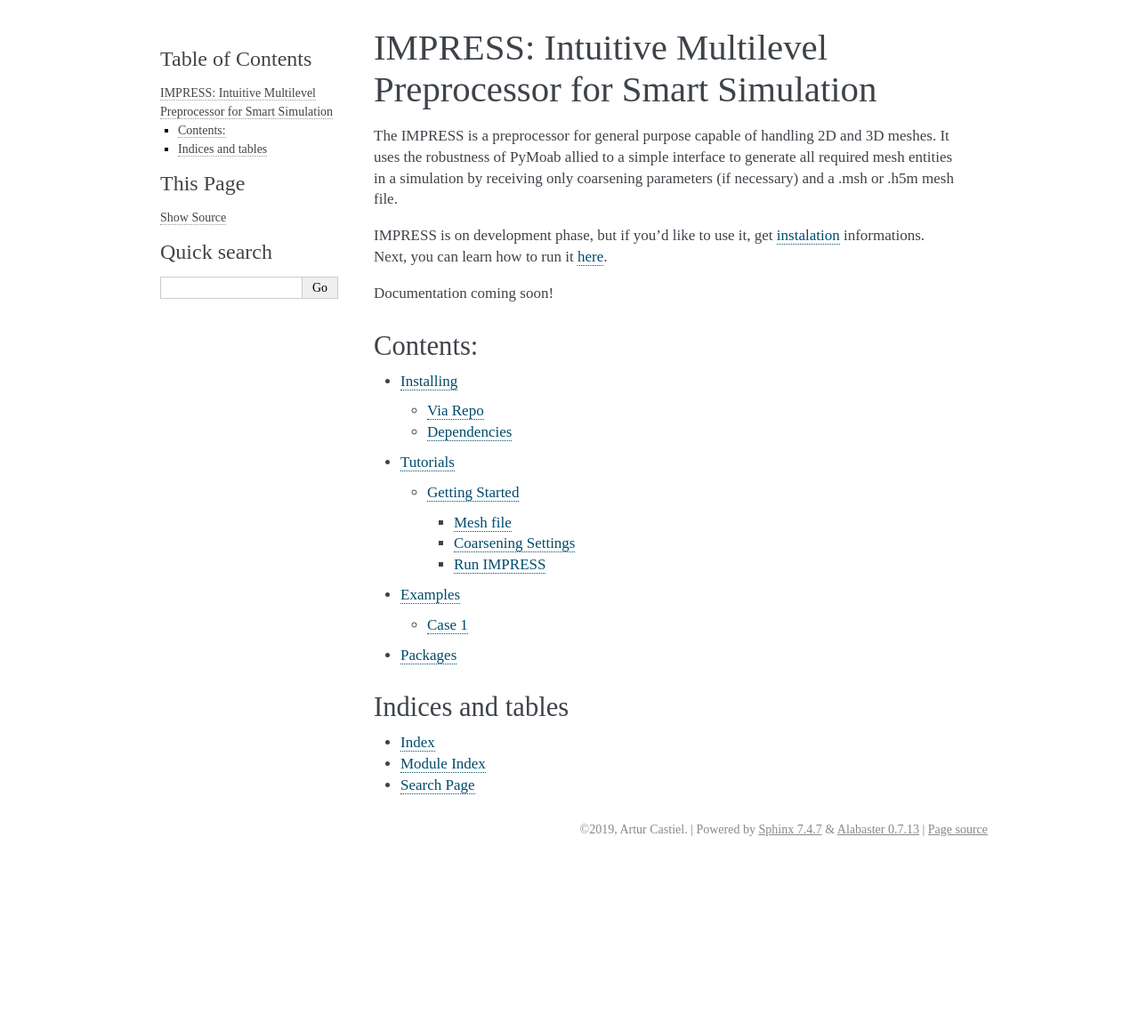
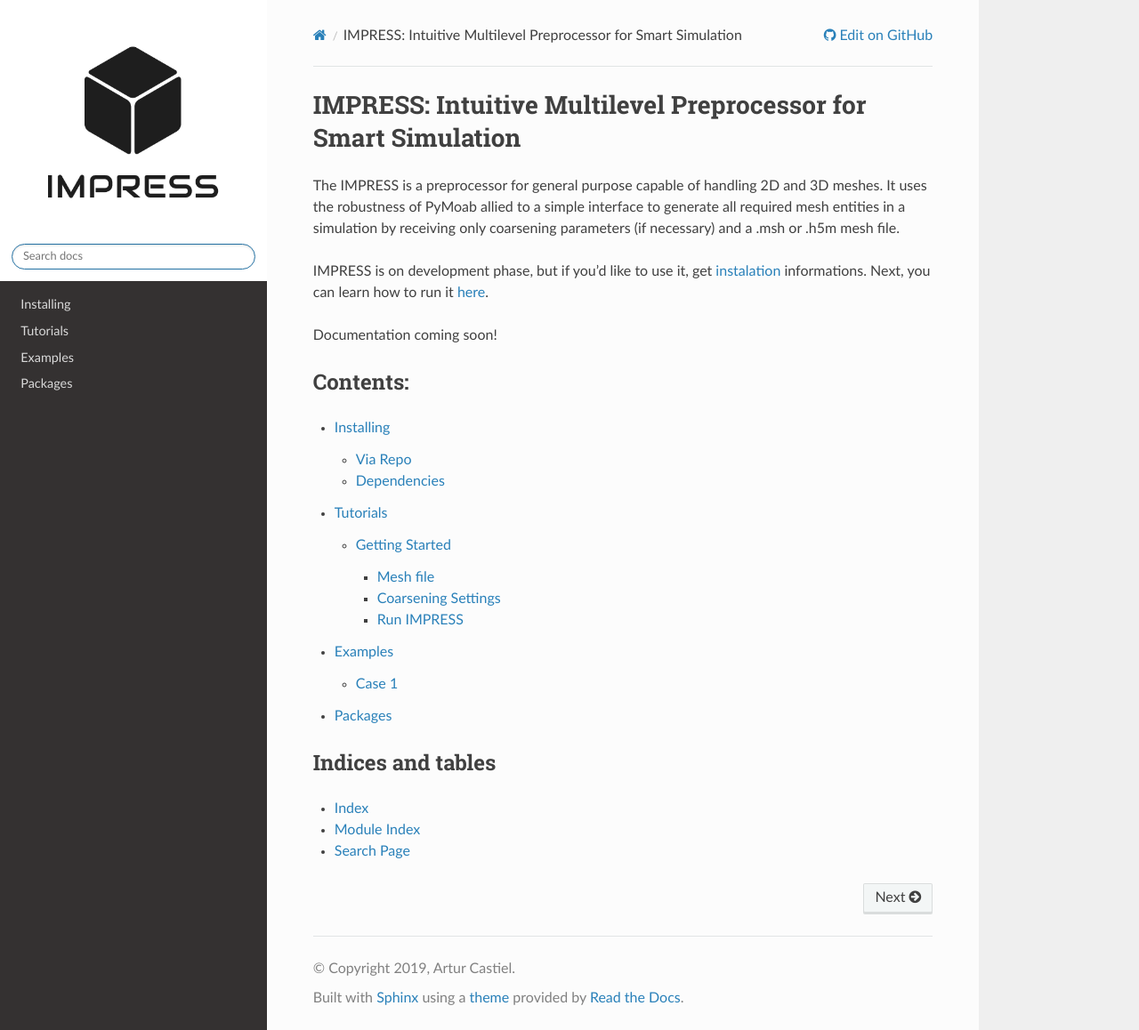
Before and after one commit to padmec-reservoir/impress, a Sphinx documentation site: the page built from docs/index.rst, in a window 1280 px wide and 1158 px high. Shown: the whole window at 89% size. Built offline with Sphinx 7.4.7 and the Read the Docs theme 2.0.0, drawn with Linux system fonts in a browser that asks for light colours.

Commit message:
RTD theme

```diff
--- a/docs/conf.py
+++ b/docs/conf.py
@@ -74,7 +74,7 @@
 exclude_patterns = [u'_build', 'Thumbs.db', '.DS_Store']
 
 # The name of the Pygments (syntax highlighting) style to use.
-pygments_style = None
+pygments_style = 'sphinx'
 
 
 # -- Options for HTML output -------------------------------------------------
@@ -82,20 +82,32 @@
 # The theme to use for HTML and HTML Help pages.  See the documentation for
 # a list of builtin themes.
 #
-html_theme = 'alabaster'
+html_theme = 'sphinx_rtd_theme'
+
+html_context = {
+    'github_user': 'arturcastiel',
+    'github_repo': 'impress',
+    'display_github': True,
+    }
+
+# The name of an image file (relative to this directory) to place at the top
+# of the sidebar.
+html_logo = 'logo.png'
 
 # Theme options are theme-specific and customize the look and feel of a theme
 # further.  For a list of options available for each theme, see the
 # documentation.
 #
 html_theme_options = {
-    'logo': 'logo.png',
-    'github_user': 'arturcastiel',
-    'github_repo': 'impress',
-    'fixed_sidebar': True,
-    'font_family':'Bitstream Vera Sans Mono',
-    'caption_font_family': 'Bitstream Vera Sans Mono',
-}
+    'logo_only': True,
+    'style_nav_header_background': 'white',
+#     'github_user': 'arturcastiel',
+#     'github_repo': 'impress',
+#     'fixed_sidebar': True,
+#     'font_family':'Bitstream Vera Sans Mono',
+#     'caption_font_family': 'Bitstream Vera Sans Mono',
+#     'logo': 'logo.png'
+ }
 
 # Add any paths that contain custom static files (such as style sheets) here,
 # relative to this directory. They are copied after the builtin static files,
--- a/docs/index.rst
+++ b/docs/index.rst
@@ -1,3 +1,4 @@
+===============================================================
 IMPRESS: Intuitive Multilevel Preprocessor for Smart Simulation
 ===============================================================
 
```
